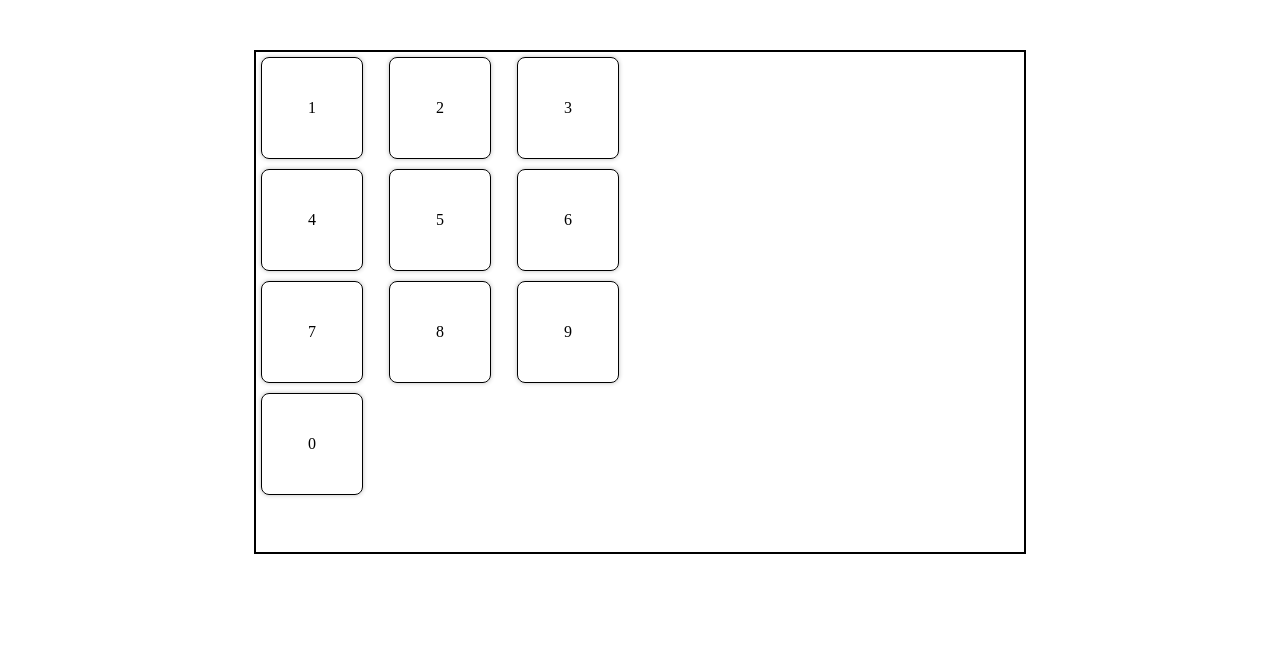
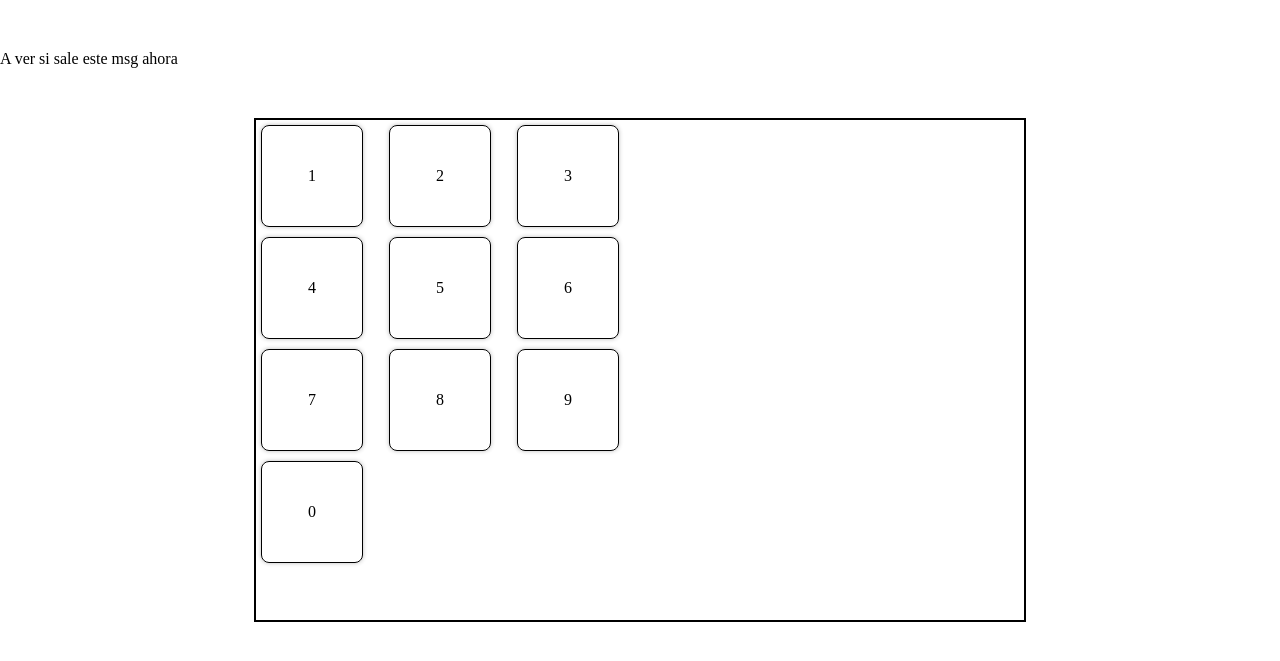
Before and after one commit to SliferTSD/Per-, a plain HTML site: page Proyecto Calculadora/index.html in a window 1280 px wide. Shown: the part 55-716 px from the top of the page. Drawn offline with Linux system fonts and the light colour scheme.

```diff
--- a/Proyecto Calculadora/index.html
+++ b/Proyecto Calculadora/index.html
@@ -10,7 +10,7 @@
         <script src="index.js"></script>
         <h1>Proyecto de calculadora</h1>
         <p>Vamo' mi loco, con todo con este proyecto!</p>
-
+        <p>A ver si sale este msg ahora</p>
         <div class="contenedor_calculadora">
             <div class="digitos">
                 <div>1</div>
```
